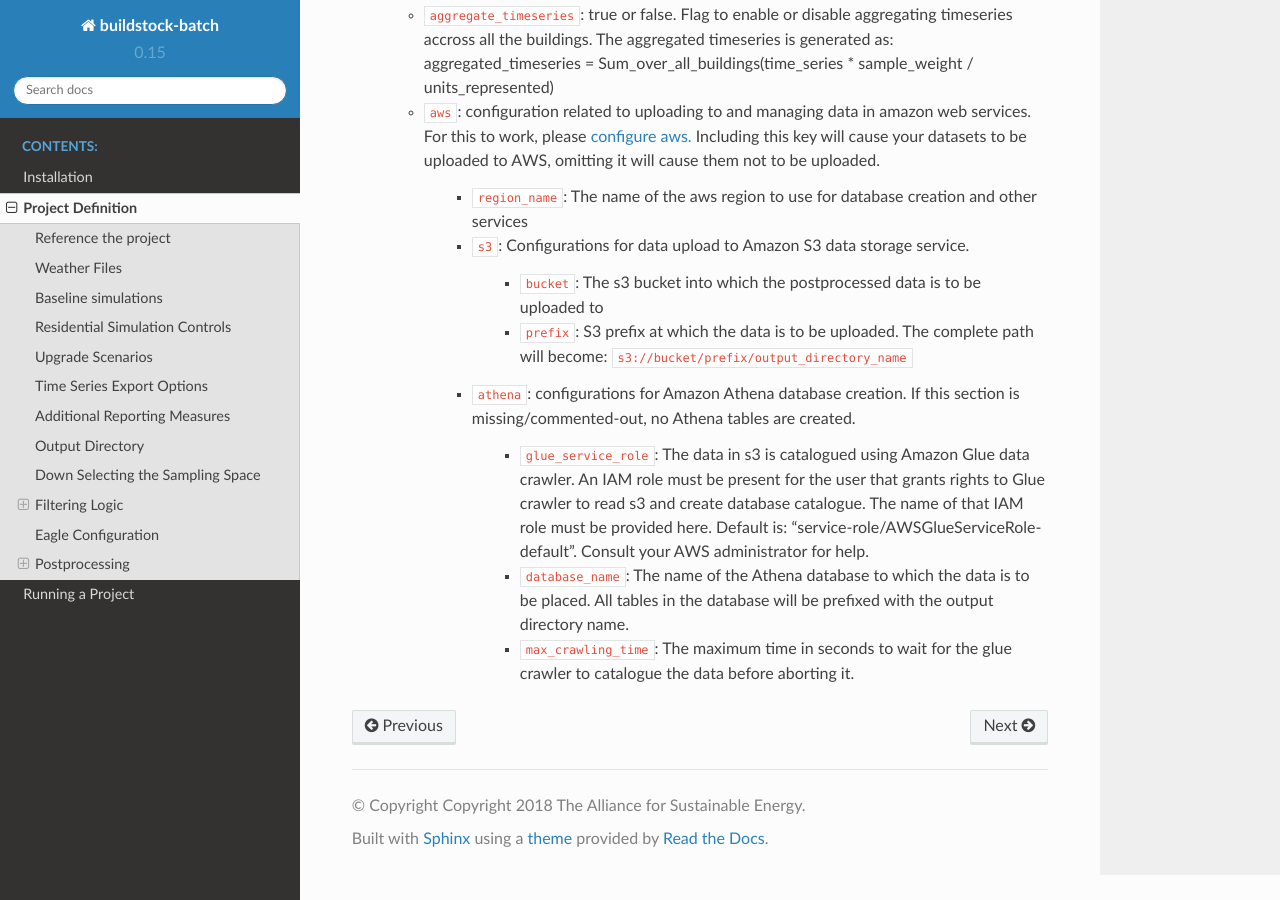
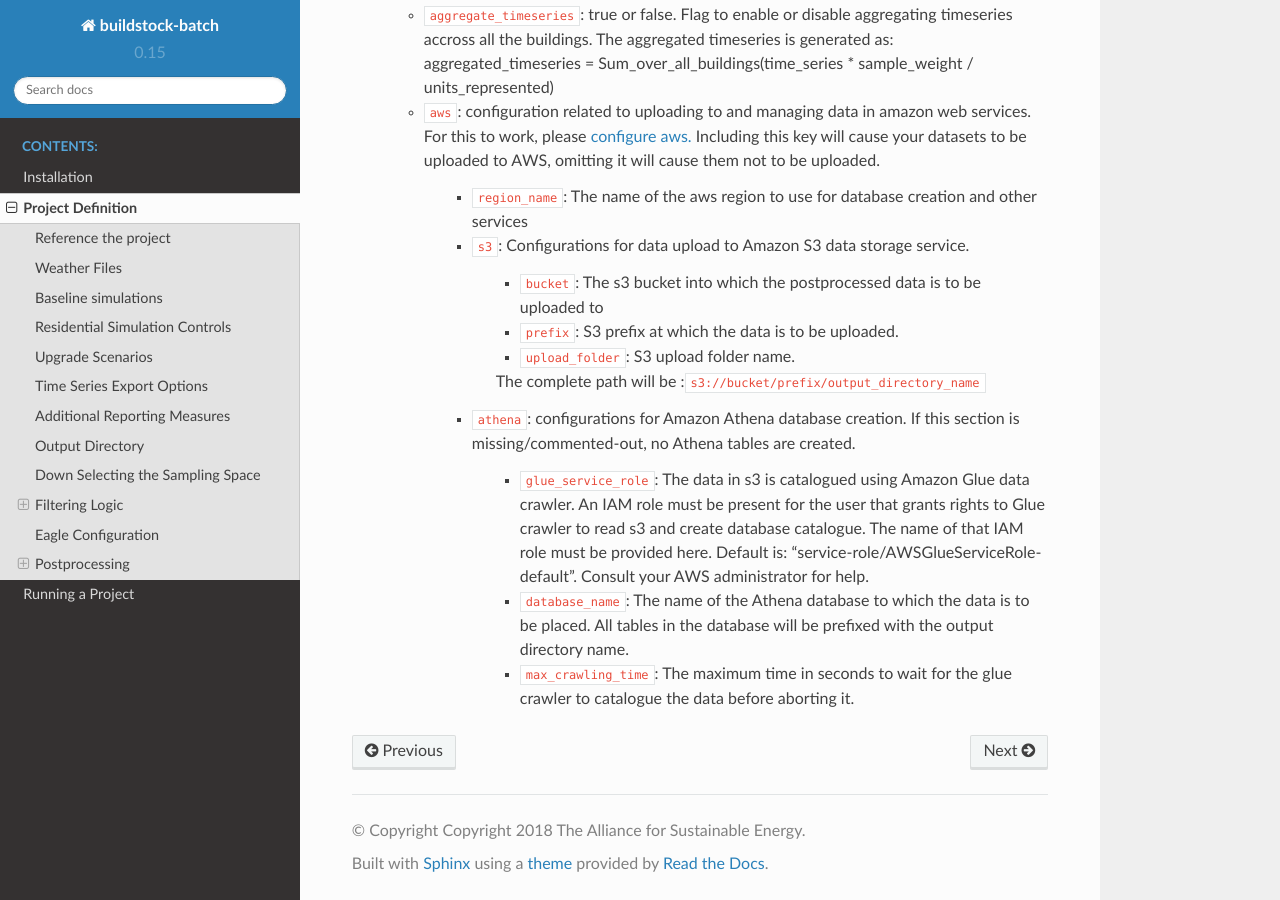
Before and after one commit to NREL/buildstockbatch, a Sphinx documentation site: the page built from docs/project_defn.rst, in a window 1280 px wide and 900 px high, scrolled down 7014 px. Built offline with Sphinx 7.4.7 and the Read the Docs theme 2.0.0, drawn with Linux system fonts in a browser that asks for light colours.

Commit message:
Updating the docs

```diff
--- a/docs/project_defn.rst
+++ b/docs/project_defn.rst
@@ -311,7 +311,10 @@ The configuration options for postprocessing and AWS upload are:
         *  ``s3``: Configurations for data upload to Amazon S3 data storage service.
 
             * ``bucket``: The s3 bucket into which the postprocessed data is to be uploaded to
-            * ``prefix``: S3 prefix at which the data is to be uploaded. The complete path will become: ``s3://bucket/prefix/output_directory_name``
+            * ``prefix``: S3 prefix at which the data is to be uploaded.
+            * ``upload_folder``: S3 upload folder name.
+
+            The complete path will be :``s3://bucket/prefix/output_directory_name``
 
         *  ``athena``: configurations for Amazon Athena database creation. If this section is missing/commented-out, no
            Athena tables are created.
```
